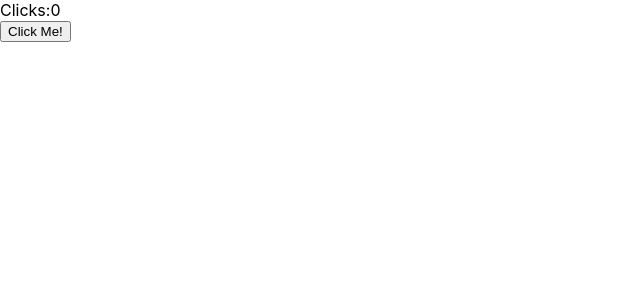
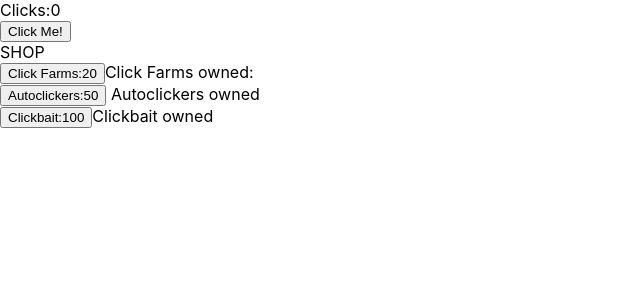
Before and after one commit to jakobw10/clickergame, a React (Create React App) app in the folder my-app/: page / in a window 1280 px wide. Shown: the top 300 px of the page, without its empty margins (0-640 px from the left). Built offline with nearby package versions, Linux system fonts and the light colour scheme.

Commit message:
add shop component that does not do anyrthing yet

```diff
--- a/my-app/src/App.tsx
+++ b/my-app/src/App.tsx
@@ -2,9 +2,14 @@ import React,{useState} from 'react';
 import './App.css';
 import {Bank,Shop} from "./Interfaces";
 import {Banks} from './Components/Bank';
+import {Shops} from './Components/Shops';
+import { setConstantValue } from 'typescript';
 function App():JSX.Element {
-  return (
+  return (<div>
     <Banks></Banks>
+    <Shops></Shops>
+    </div>
+
 
 
 
--- /dev/null
+++ b/my-app/src/Components/Shops.tsx
@@ -0,0 +1,18 @@
+import{Shop} from '../Interfaces'
+export function Shops():JSX.Element{
+    return(<div>
+        <div>
+           SHOP
+        </div>
+        <div>
+            <button> Click Farms:20 </button>Click Farms owned:{}
+        </div>
+        <div>
+            <button> Autoclickers:50</button> Autoclickers owned{}
+        </div>
+        <div>
+            <button> Clickbait:100</button>Clickbait owned{}
+        </div>
+        </div>
+    );
+}
```
